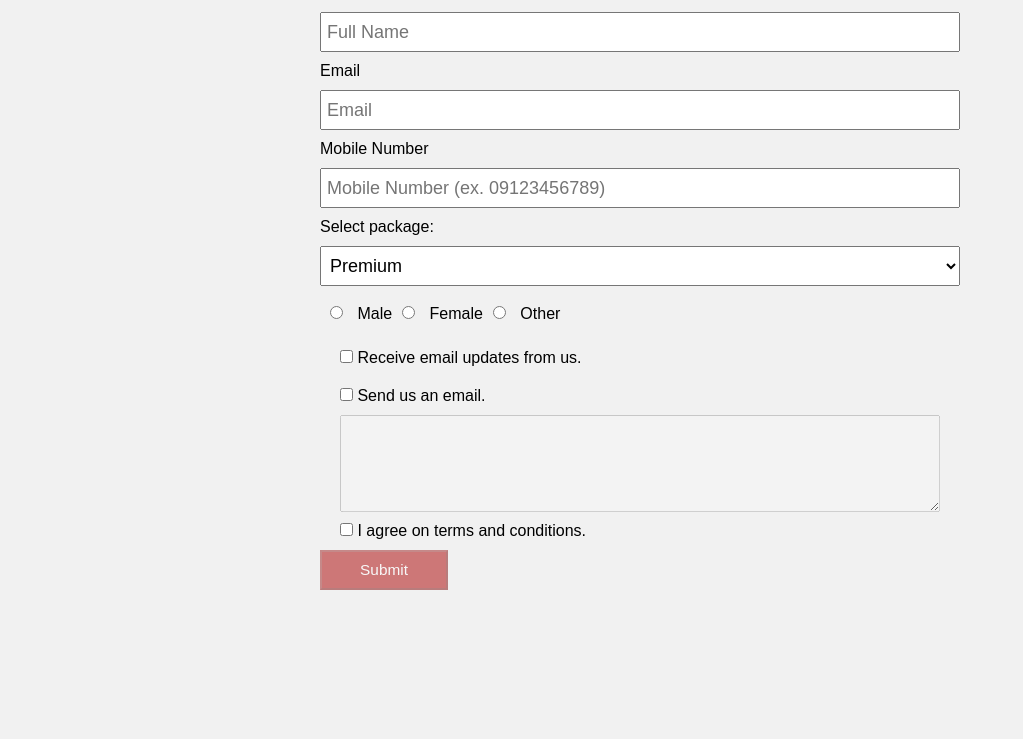
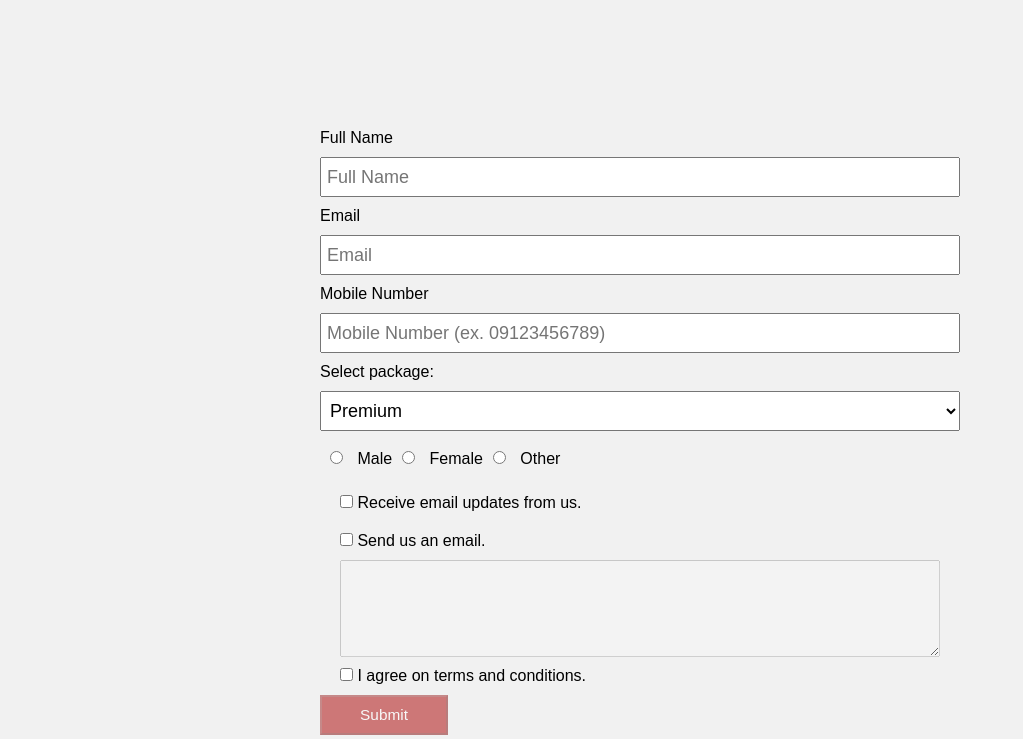
Before and after one commit to druloloy/SurveyForm, a plain HTML site: page index.html in a window 1280 px wide. Shown: the part 81-820 px from the top of the page, without its empty margins (0-1023 px from the left). Drawn offline with Linux system fonts and the light colour scheme.

Commit message:
Add files via upload

```diff
--- a/css/main.css
+++ b/css/main.css
@@ -8,6 +8,13 @@ body{
     width: 100%;
     background-color: #f1f1f1;
     font-family: Arial, Helvetica, sans-serif;
+}
+header{
+    width: 100%;
+    text-align: center;
+    height: 20vh;
+    margin: 20px;
+
 }
 form{
     margin: auto;
```
